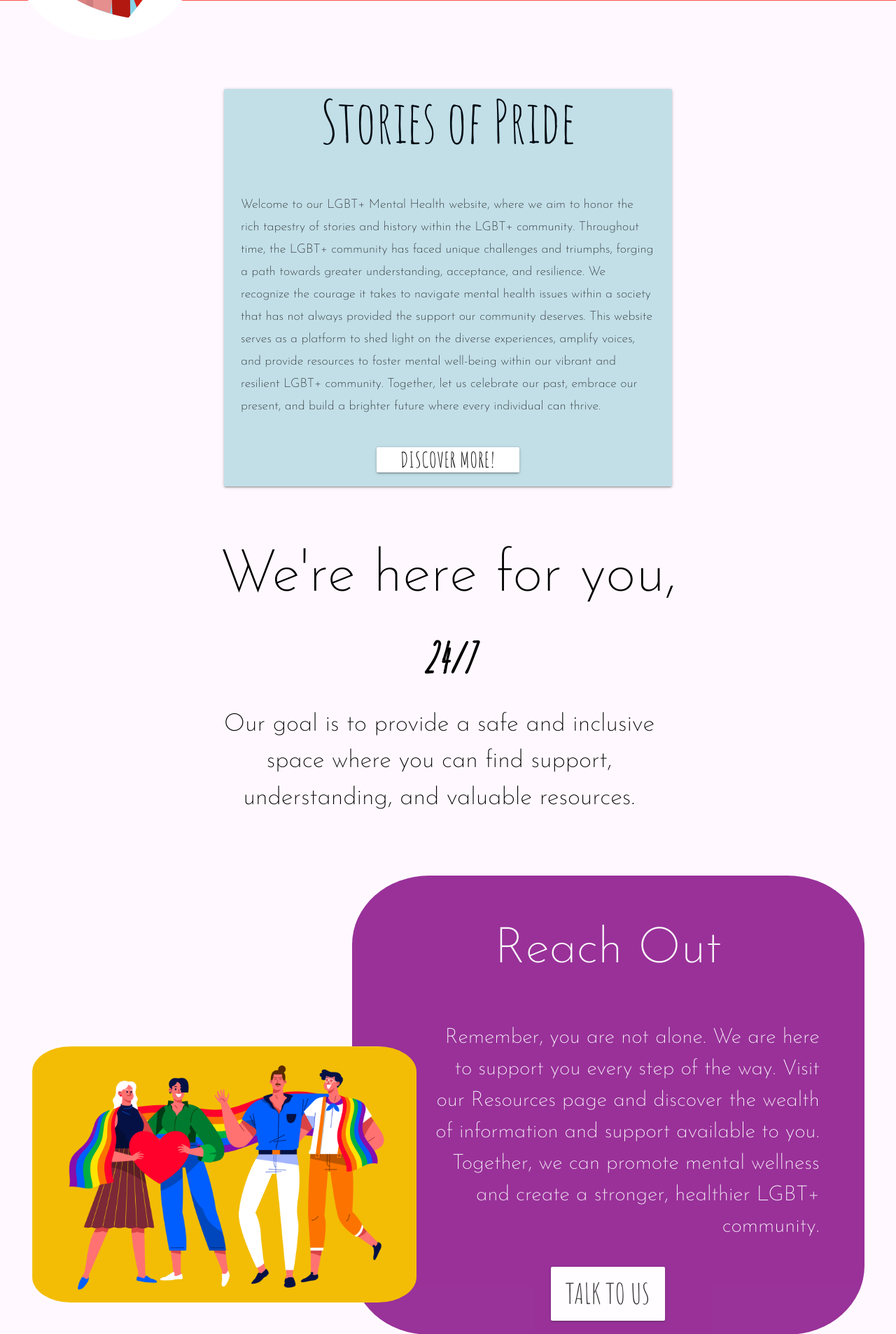
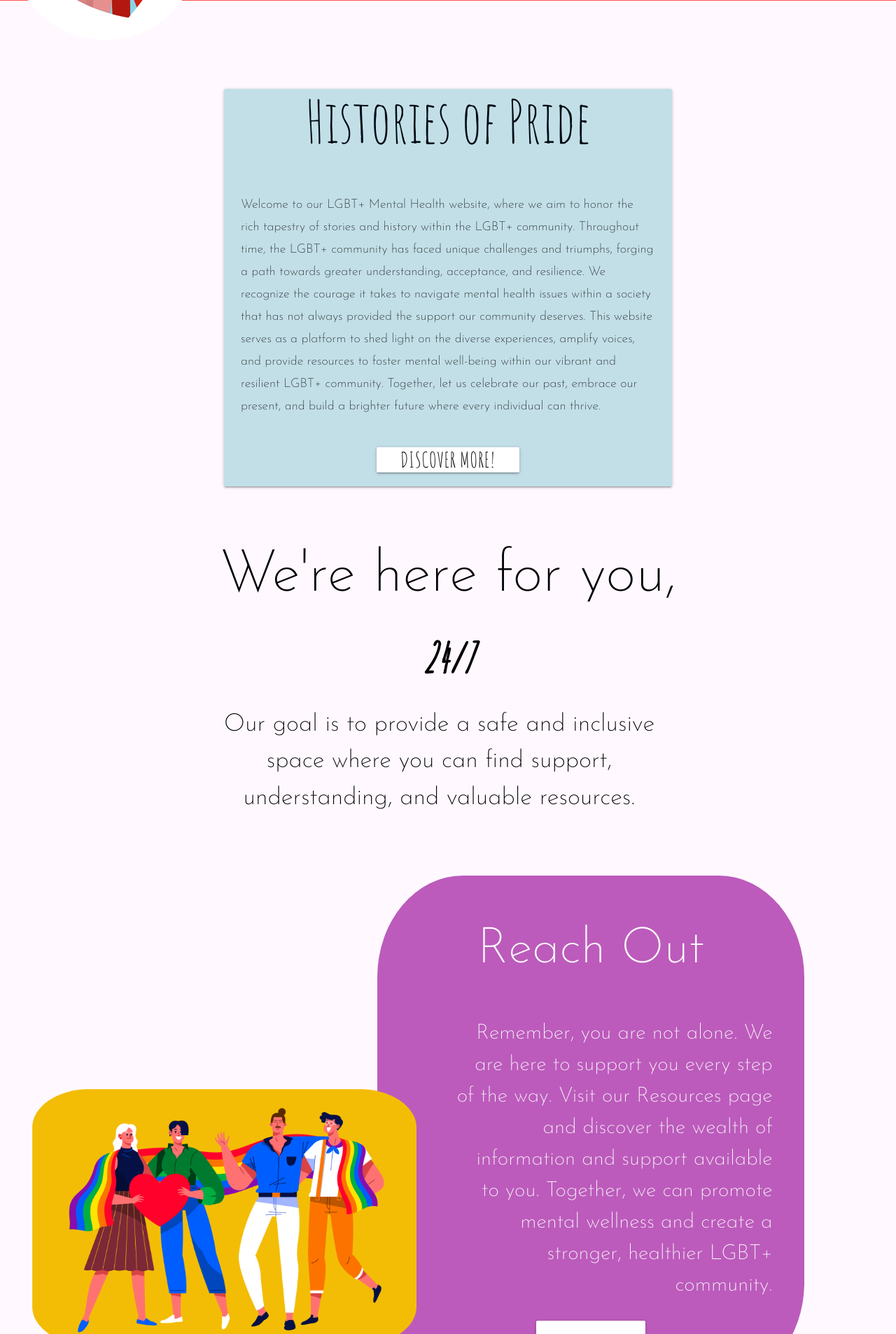
Before and after one commit to ignasvilkas/hackathon-june-23, a Django app: page / in a window 1280 px wide. Shown: the part 703-2609 px from the top of the page at 70% size. Run offline with Django 4.2, Linux system fonts and the light colour scheme; some libraries are stand-ins or nearby versions.

Commit message:
Add: Links for buttons on home page and add animation to sections

```diff
--- a/main_app/templates/main_app/index.html
+++ b/main_app/templates/main_app/index.html
@@ -30,9 +30,9 @@ Godd Luck! -->
 
 </div>
 
-<div class="card row">
+<div class="card row" data-aos="fade-left" data-aos-duration="2500" data-aos-once="true">
 
-    <h1 class="center-align">Stories of Pride</h1>
+    <h1 class="center-align">Histories of Pride</h1>
     <div class="card-content">
       <span class="card-title activator grey-text text-darken-4"><p>
         Welcome to our LGBT+ Mental Health website,
@@ -47,11 +47,11 @@ Godd Luck! -->
       </p>
     </div>
     <div class="history_button center-align">
-        <a class="black-text waves-effect waves-light btn white">Discover More!</a>
+        <a href="{% url 'history_page' %}" class="black-text waves-effect waves-light btn white">Discover More!</a>
     </div>
   </div>
 
-  <div class="row">
+  <div class="row" data-aos="fade-right" data-aos-duration="2500" data-aos-once="true">
     <div class="col s12 center-align third_section">
         <h1 class="black-text">We're here for you,</h1>
         <h3 class="black-text">24/7</h3>
@@ -65,16 +65,16 @@ Godd Luck! -->
       <div class="help_section">
         <div class="row">
           <div class="col s12 m6">
-            <img src="{% static 'media/group.jpg'%}" alt="Image" class="responsive-img">
+            <img data-aos="fade-right" data-aos-duration="2500" data-aos-once="true" src="{% static 'media/group.jpg'%}" alt="Image" class="responsive-img">
           </div>
           <div class="col s12 m6">
             <div class="text-box center-align">
-              <h2>Reach Out</h2>
+              <h2 data-aos="fade-left" data-aos-duration="2500" data-aos-once="true">Reach Out</h2>
               <p class="right-align">Remember, you are not alone. We are here to support you every step of the way.
                 Visit our Resources page and discover the wealth of information and support available to you. Together,
                 we can promote mental wellness and create a stronger, healthier LGBT+ community.</p>
                 <div class="resources_button">
-                    <a class="waves-effect waves-light btn white black-text black-border">Talk to us</a>
+                    <a href="{% url 'resources_page' %}" class="waves-effect waves-light btn white black-text black-border">Talk to us</a>
                 </div>
             </div>
           </div>
--- a/static/css/style.css
+++ b/static/css/style.css
@@ -15,6 +15,7 @@ Godd Luck! */
 html {
   font-size: calc(15px + 0.390625vw);
   scroll-behavior: smooth;
+  background-color: #fafafa;
 }
 
 body {
@@ -194,14 +195,13 @@ div.nav-wrapper.red.accent-2>* {
 
 .text-box {
   font-family: "Josefin Sans", sans-serif;
-  background-color: purple;
+  background-color: rgb(188, 91, 188);
   color: #fafafa;
-  border-radius: 15%;
-  width: 120%;
-  height: 60%;
+  border-radius: 20%;
+  width: 100%;
+  height: 50%;
   padding: 20px;
-  margin-left: -25%;
-  opacity: 0.8;
+  margin-left: -19%;
 }
 
 .text-box p {
@@ -214,8 +214,8 @@ div.nav-wrapper.red.accent-2>* {
 .help_section img {
   width: 90%;
   height: 90%;
-  border-radius: 10%;
-  margin-top: 40%;
+  border-radius: 15%;
+  margin-top: 50%;
   margin-left: 5%;
   position: relative;
   z-index: 1;
@@ -449,7 +449,7 @@ details[open] div{
 .faq-container{
   border-radius: 15px;
 }
-=======
+/*-------------------------------*/
 .carousel {
     min-height: 30rem;
 }
```
